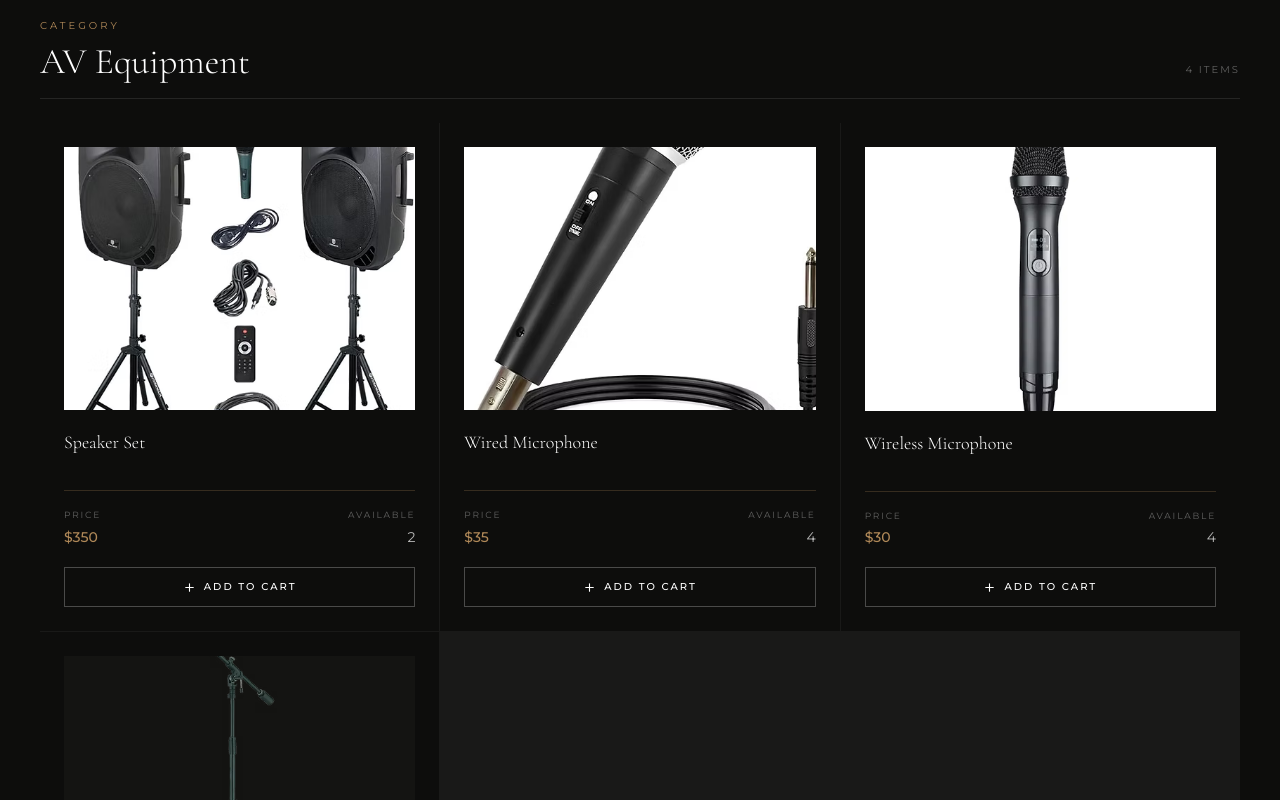
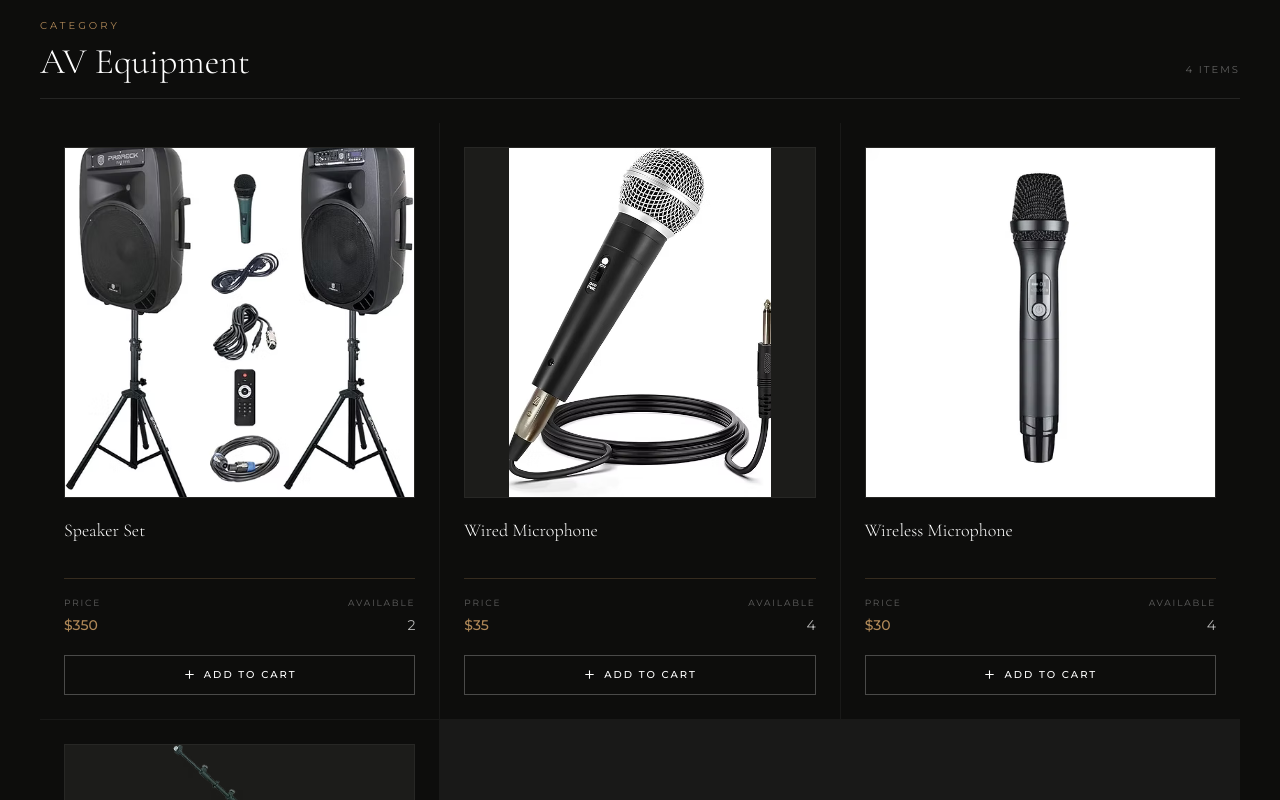
Before and after one commit to 1311events/website-, a Next.js app: page /inventory in a window 1280 px wide. Shown: the part 560-1360 px from the top of the page. Built offline with nearby package versions, Linux system fonts and the light colour scheme.

Commit message:
Fix inventory photos appearing overly zoomed and cropped.
Show full product images with object-contain, square frames, and padding instead of object-cover in a wide crop.

Co-authored-by: Cursor <cursoragent@cursor.com>

```diff
--- a/components/InventoryItemImage.tsx
+++ b/components/InventoryItemImage.tsx
@@ -15,12 +15,13 @@ export default function InventoryItemImage({ item }: { item: InventoryItem }) {
   const src = candidates[index] ?? INVENTORY_PLACEHOLDER;
 
   return (
-    <div className="relative aspect-[4/3] w-full overflow-hidden bg-[#141412] mb-5">
+    <div className="relative aspect-square w-full overflow-hidden bg-[#1c1c1a] border border-white/5 mb-5">
+      <div className="absolute inset-0 p-6 sm:p-8">
         <Image
           src={src}
           alt={item.name}
           fill
-        className="object-cover"
+          className="object-contain"
           sizes={SIZES.third}
           quality={IMAGE_QUALITY}
           onError={() => {
@@ -30,6 +31,7 @@ export default function InventoryItemImage({ item }: { item: InventoryItem }) {
             });
           }}
         />
+      </div>
       {index >= candidates.length && (
         <div className="absolute inset-0 flex items-end p-3 bg-gradient-to-t from-[#0D0D0C]/80 to-transparent">
           <p
```
Lines whose indentation alone changed are shown as unchanged.
